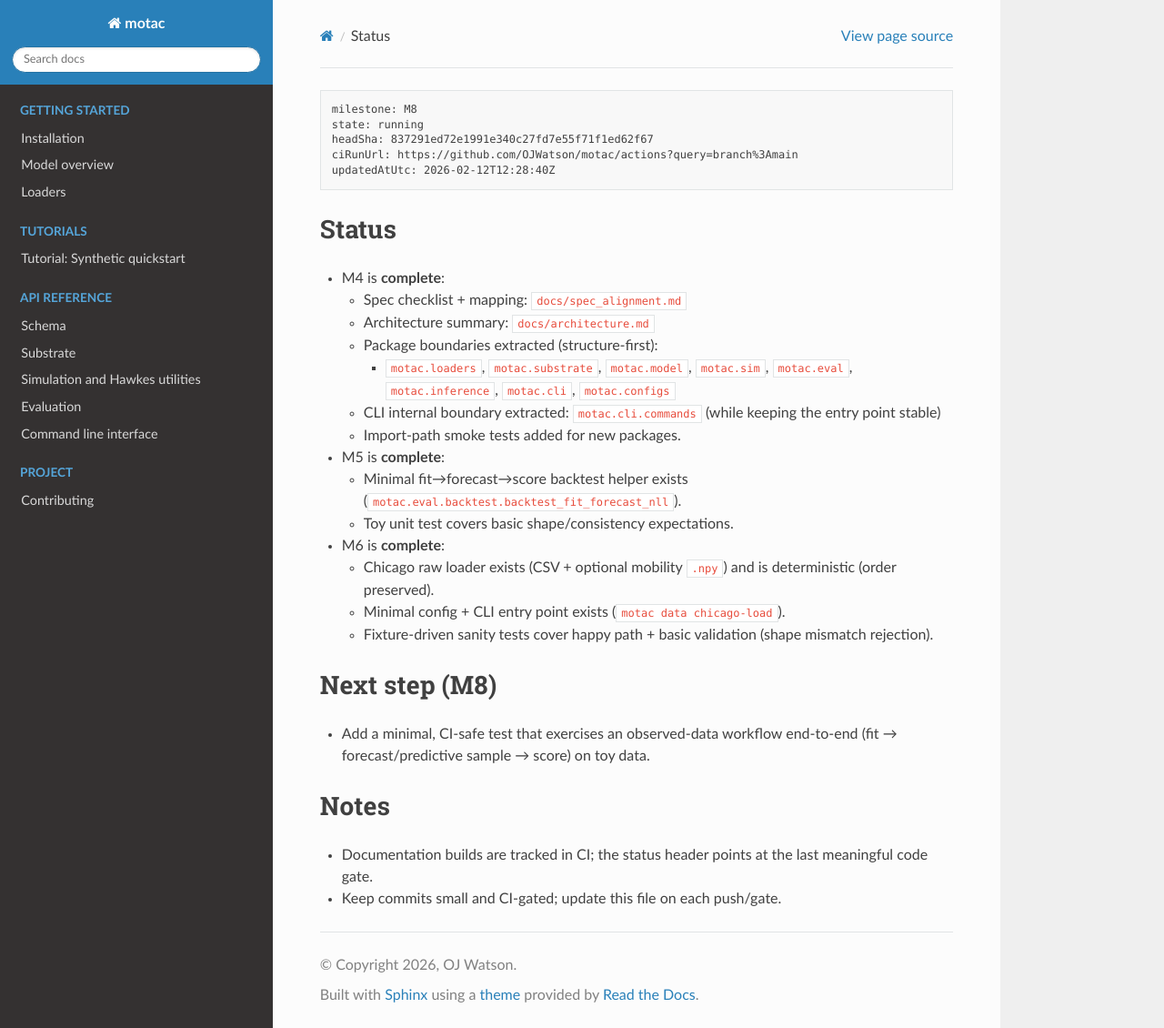
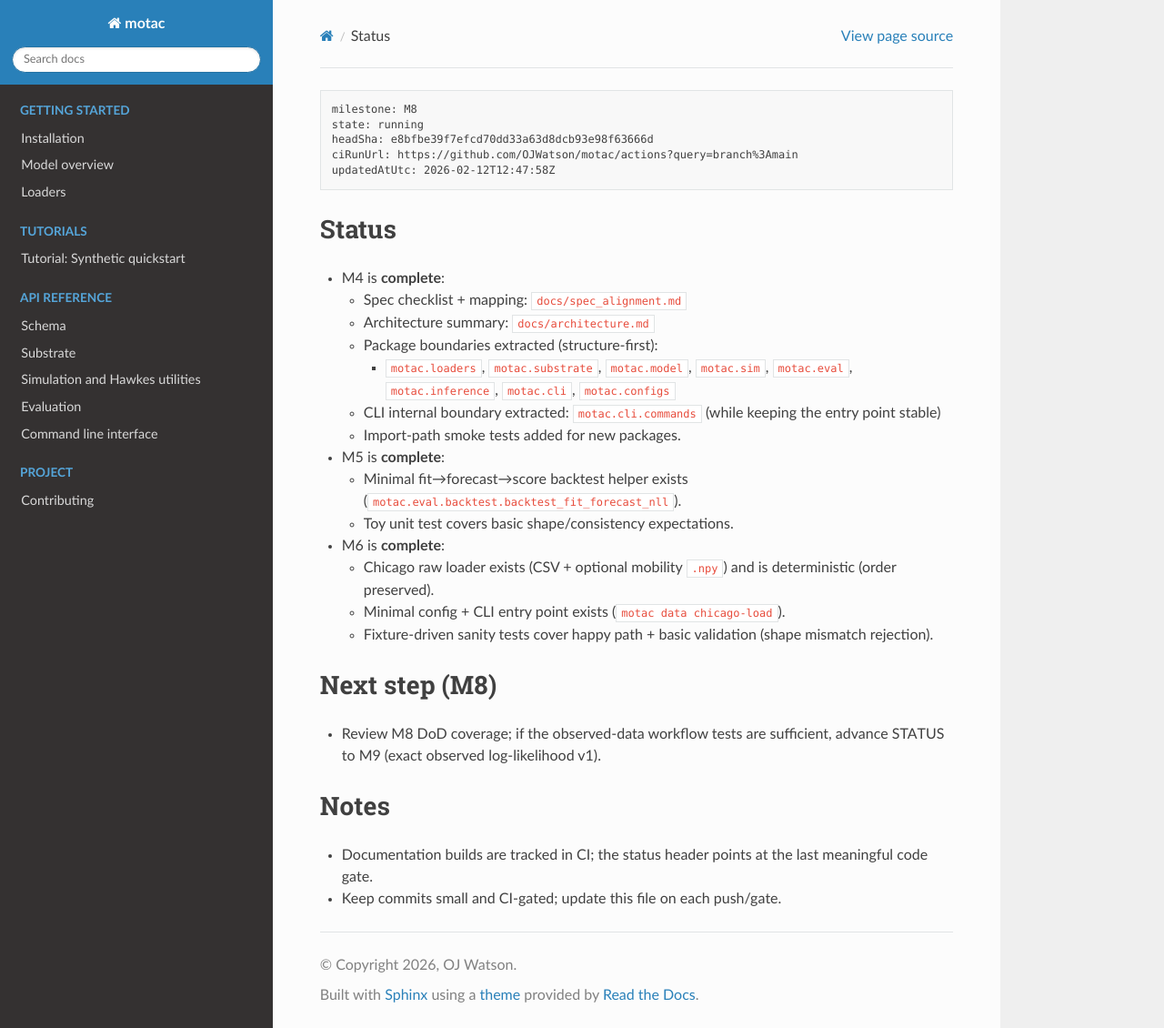
Before and after one commit to OJWatson/motac, a Sphinx documentation site: the page built from docs/STATUS.md, in a window 1280 px wide and 1130 px high. Shown: the whole window at 91% size. Built offline with Sphinx 7.4.7 and the Read the Docs theme 3.1.0, drawn with Linux system fonts in a browser that asks for light colours.

Commit message:
docs: update STATUS and worklog for M8 test

````diff
--- a/docs/STATUS.md
+++ b/docs/STATUS.md
@@ -1,9 +1,9 @@
 ```pm-status
 milestone: M8
 state: running
-headSha: 837291ed72e1991e340c27fd7e55f71f1ed62f67
+headSha: e8bfbe39f7efcd70dd33a63d8dcb93e98f63666d
 ciRunUrl: https://github.com/OJWatson/motac/actions?query=branch%3Amain
-updatedAtUtc: 2026-02-12T12:28:40Z
+updatedAtUtc: 2026-02-12T12:47:58Z
 ```
 
 ## Status
@@ -25,7 +25,7 @@ updatedAtUtc: 2026-02-12T12:28:40Z
   - Fixture-driven sanity tests cover happy path + basic validation (shape mismatch rejection).
 
 ## Next step (M8)
-- Add a minimal, CI-safe test that exercises an observed-data workflow end-to-end (fit → forecast/predictive sample → score) on toy data.
+- Review M8 DoD coverage; if the observed-data workflow tests are sufficient, advance STATUS to M9 (exact observed log-likelihood v1).
 
 ## Notes
 - Documentation builds are tracked in CI; the status header points at the last meaningful code gate.
````
Also changed, not shown: docs/WORKLOG.md (+2 -1 lines).
